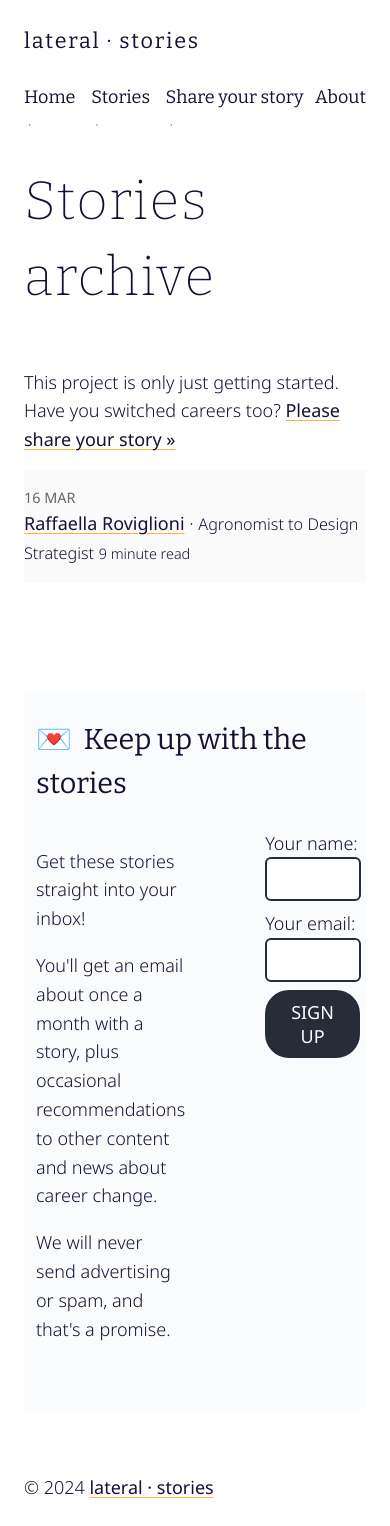
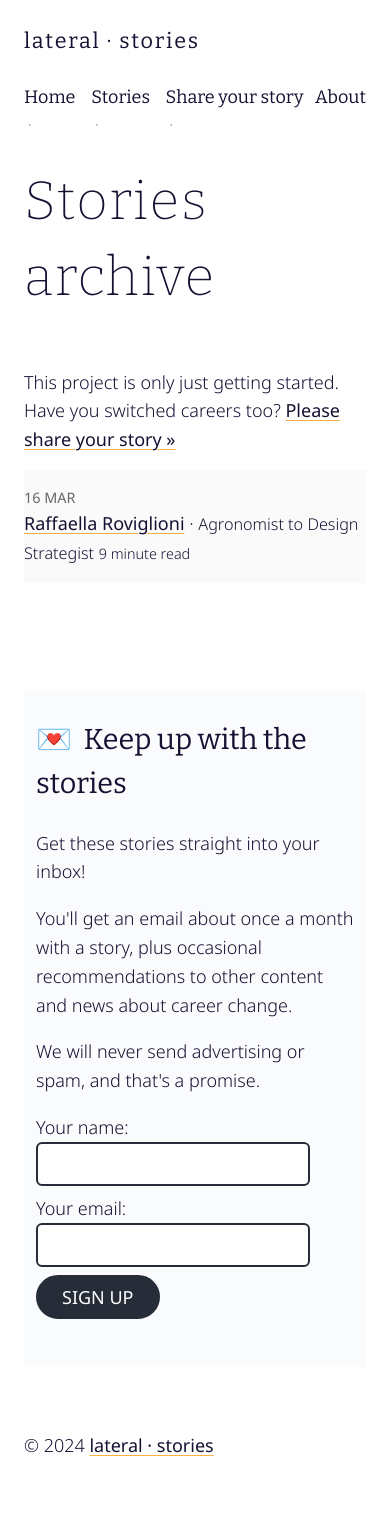
Before and after one commit to dopamine/lateralstories, a Jekyll site: the page built from stories.md, in a window 390 px wide. Built offline with Jekyll 4.4.1, drawn with Linux system fonts in a browser that asks for light colours; after the commit the page ends 1483 px from its top, so only the background shows below that.

Commit message:
Fixing responsive bug

```diff
--- a/assets/_scss/base.scss
+++ b/assets/_scss/base.scss
@@ -128,8 +128,12 @@ a.action {
 }
 
 .flex-container {
-  display: flex;
-  gap: 10*$base;
+  display: block;
+
+  @media screen and (min-width: $bp-small) {
+    display: flex;
+    gap: 10*$base;
+  }
 }
 
 .center { text-align: center; }
```
